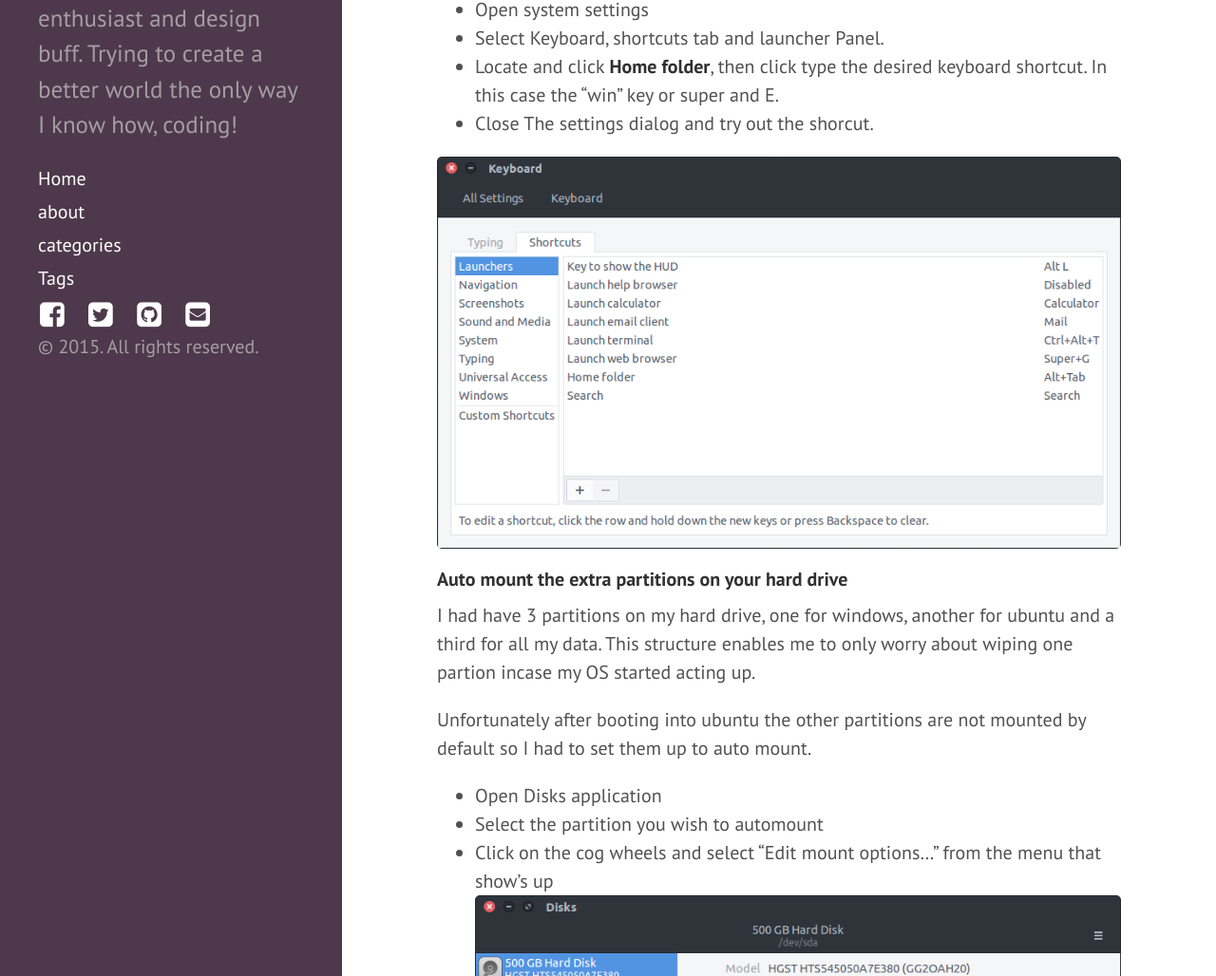
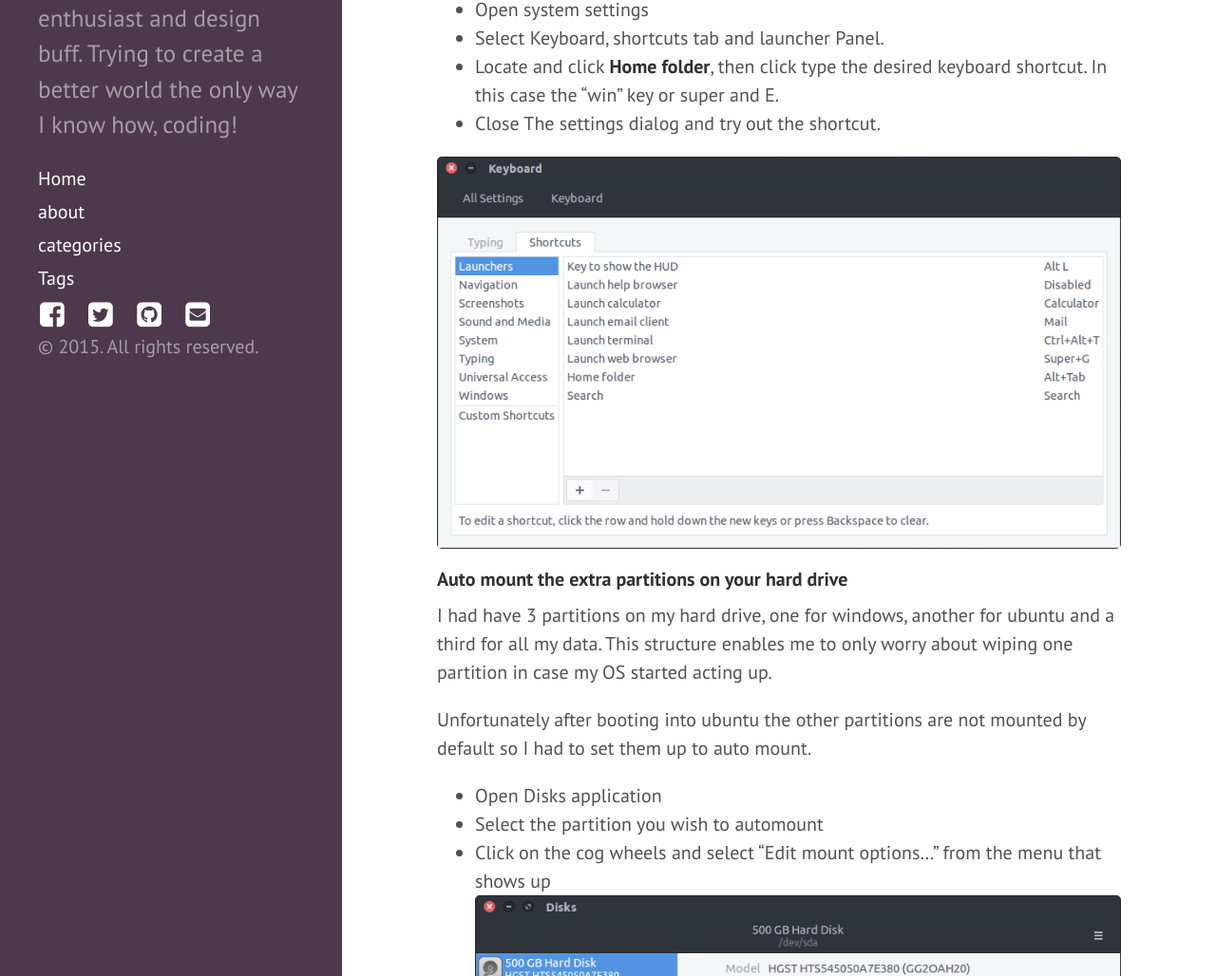
Before and after one commit to colleowino/colleowino.github.io, a Jekyll site: the page built from _posts/2015-09-28-ubuntu-folder-tips.md, in a window 1280 px wide and 1400 px high, scrolled down 497 px. Shown: the part 143-1171 px from the top of the window at 95% size. Built offline with Jekyll 4.4.1, drawn with Linux system fonts in a browser that asks for light colours; nearby versions of some CDN libraries; comment, search, counter and statistics services are not loaded; some of the changed text lies outside the part shown.

Commit message:
spell duty

```diff
--- a/_posts/2015-09-28-ubuntu-folder-tips.md
+++ b/_posts/2015-09-28-ubuntu-folder-tips.md
@@ -19,19 +19,19 @@
 - Open system settings
 - Select Keyboard, shortcuts tab and launcher Panel.
 - Locate and click **Home folder**, then click type the desired keyboard shortcut. In this case the "win" key or super and E.
-- Close The settings dialog and try out the shorcut.
+- Close The settings dialog and try out the shortcut.
 
 ![placeholder]({{site.base-url}}/img/ubuntu-keyboard-shortcuts.png "setting home folder keyboard shortcut")
 
 #### Auto mount the extra partitions on your hard drive
 
-I had have 3 partitions on my hard drive, one for windows, another for ubuntu and a third for all my data. This structure enables me to only worry about wiping one partion incase my OS started acting up.
+I had have 3 partitions on my hard drive, one for windows, another for ubuntu and a third for all my data. This structure enables me to only worry about wiping one partition in case my OS started acting up.
 
 Unfortunately after booting into ubuntu the other partitions are not mounted by default so I had to set them up to auto mount.
 
 - Open Disks application
 - Select the partition you wish to automount
-- Click on the cog wheels and select "Edit mount options..." from the menu that show's up
+- Click on the cog wheels and select "Edit mount options..." from the menu that shows up
 ![disks]({{site.base-url}}/img/open-ubuntu-disks.png "start up ubuntu disks program")
 - Toggle the "Automatic mount options" It should appear "off" after
 - Tick the "mount at startup" option.
```
Also changed, not shown: other parts of _posts/2015-09-28-ubuntu-folder-tips.md (+1 -5 lines).
